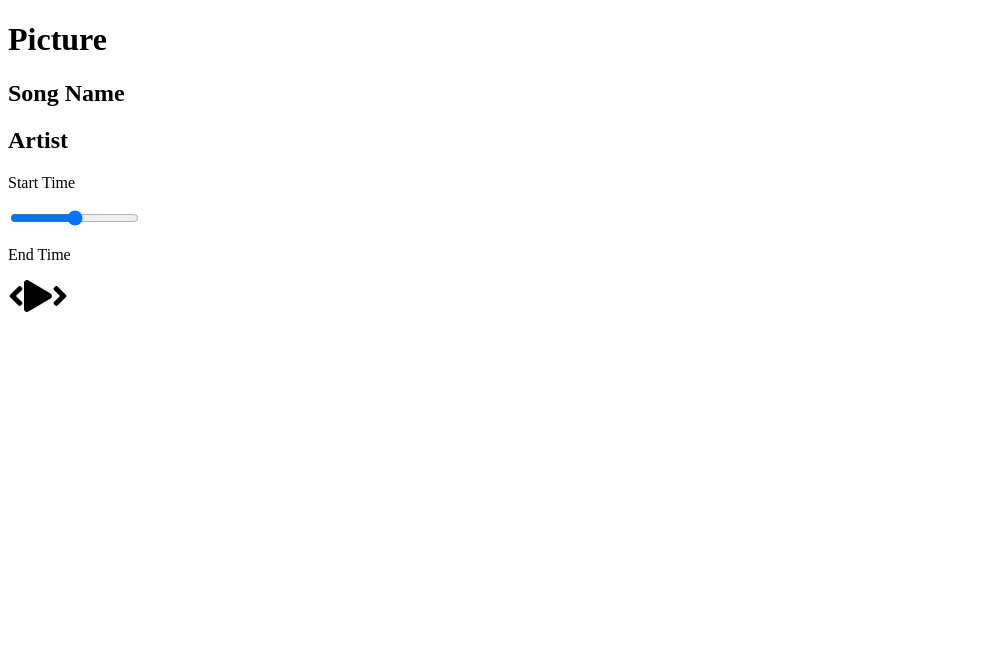
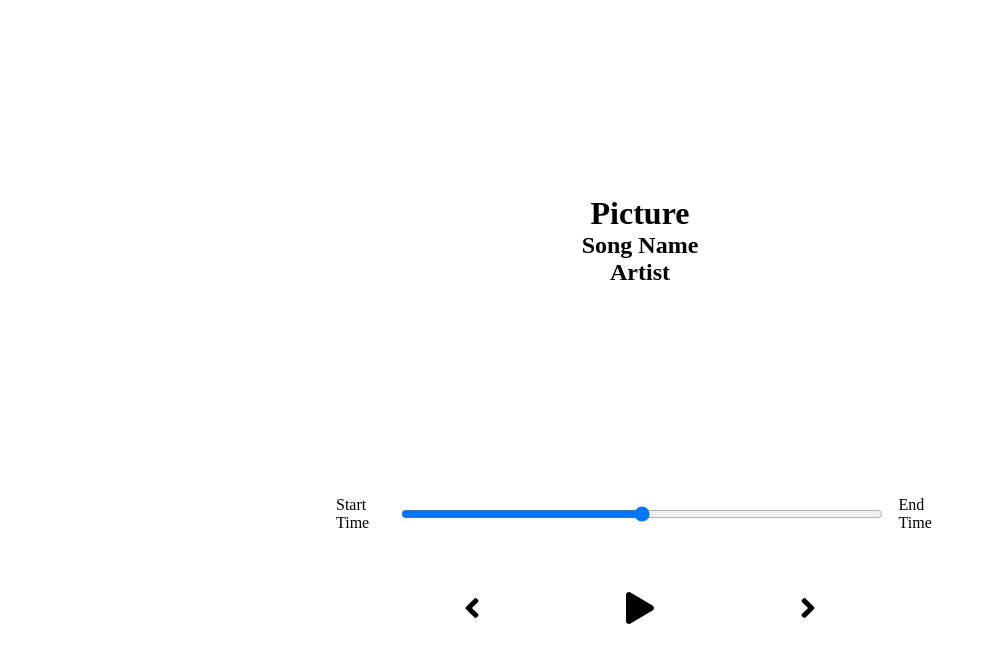
Before and after one commit to manuelpapa/react-player, a React (Create React App) app: page / in a window 1280 px wide. Shown: the top 662 px of the page, without its empty margins (0-987 px from the left). Built offline with nearby package versions, Linux system fonts and the light colour scheme.

Commit message:
Initial styling

```diff
--- a/src/App.js
+++ b/src/App.js
@@ -1,5 +1,6 @@
 import Player from "./components/Player";
 import Song from "./components/Song";
+import "./styles/app.scss";
 
 function App() {
   return (
--- /dev/null
+++ b/src/styles/_player.scss
@@ -0,0 +1,30 @@
+.player {
+  min-height: 20vh;
+  display: flex;
+  flex-direction: column;
+  align-items: center;
+  justify-content: space-between;
+}
+
+.time-control {
+  width: 50%;
+  display: flex;
+  input {
+    width: 100%;
+    padding: 1rem 2rem;
+  }
+  p {
+    padding: 1rem;
+  }
+}
+
+.play-control {
+  display: flex;
+  justify-content: space-between;
+  align-items: center;
+  padding: 1rem;
+  width: 30%;
+  svg {
+    cursor: pointer;
+  }
+}
--- /dev/null
+++ b/src/styles/_song.scss
@@ -0,0 +1,7 @@
+.song-container {
+  min-height: 60vh;
+  display: flex;
+  flex-direction: column;
+  align-items: center;
+  justify-content: center;
+}
--- a/src/styles/app.scss
+++ b/src/styles/app.scss
@@ -3,3 +3,6 @@
   padding: 0;
   box-sizing: border-box;
 }
+
+@import "./player";
+@import "./song";
```
Also changed, not shown: 1 other file (tests, documents, lock files or other folders).
